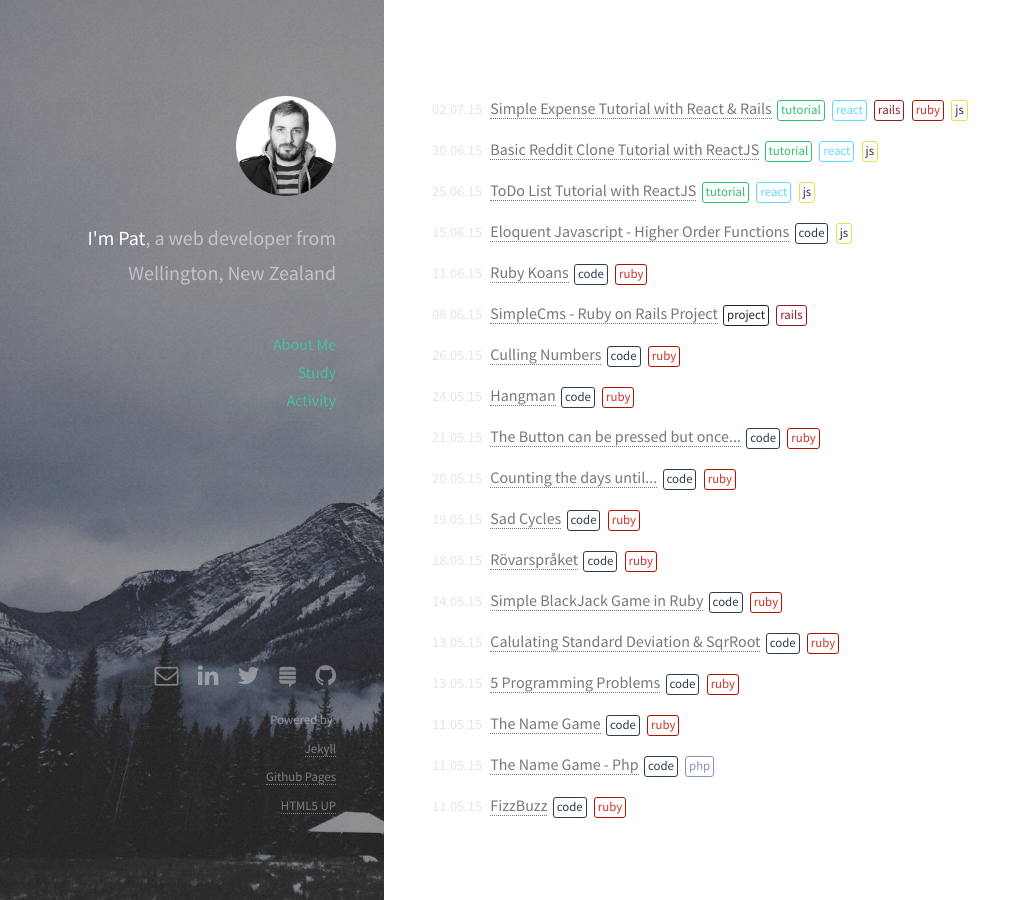
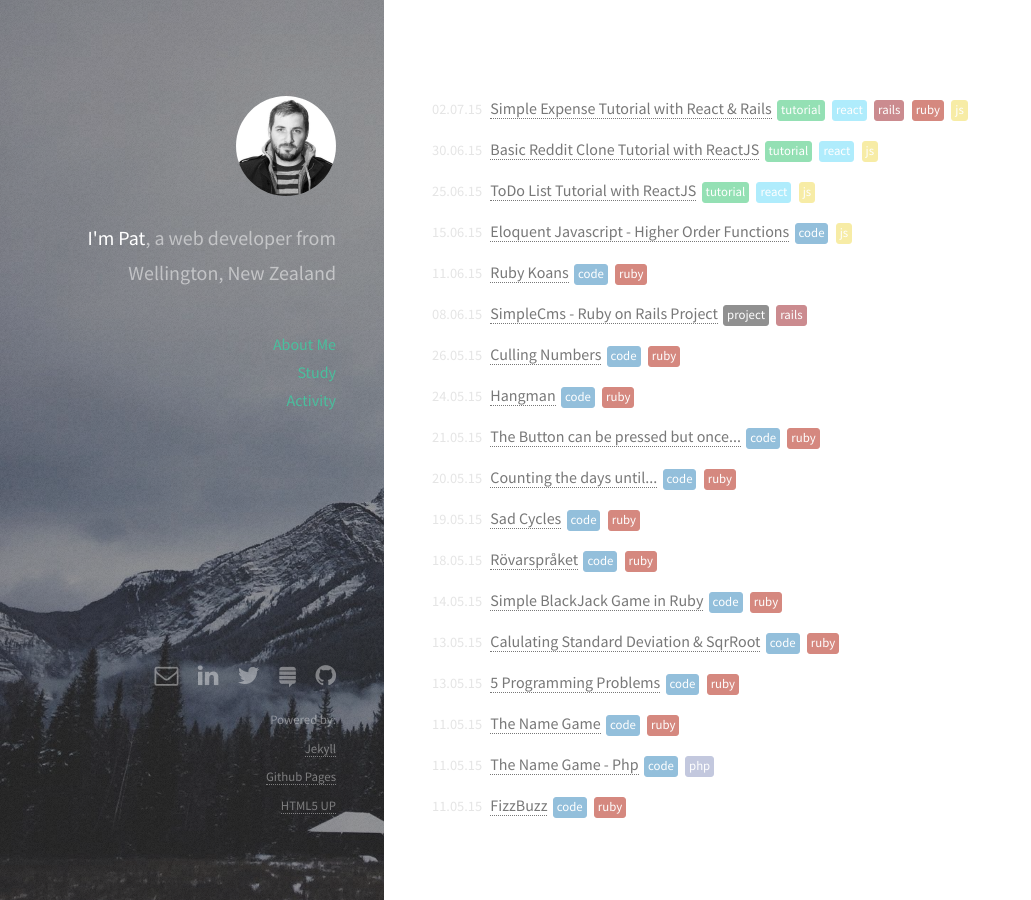
Before and after one commit to pjho/pjho.github.io, a Jekyll site: the page built from index.html, in a window 1280 px wide. Shown: the whole page, without its empty margins (0-1031 px from the left). Built offline with Jekyll 4.4.1, drawn with Linux system fonts in a browser that asks for light colours; Markdown is read by kramdown in place of the engine named in the settings.

Commit message:
modified tag styles

```diff
--- a/_sass/_custom.scss
+++ b/_sass/_custom.scss
@@ -47,66 +47,47 @@ h5 {
     color: #e5e5e5
   }
 }
-a.post-tag:hover{color:#FFF!important}
+
+a.post-tag{color:#FFF; opacity:0.5;}
+a.post-tag:hover{opacity:1; color:#fff!important;}
 
 .post-tag.post-ruby{
   border-color:#AC1401;
-  color: #CC342D;
-  &:hover{
-    background-color:#AC1401;
-  }
+  background-color:#AC1401;
 }
 
 .post-tag.post-code{
-  border-color:#2c3e50;
-  color: #2c3e50;
-  &:hover{
-    background-color:#2c3e50;
-  }
+  border-color:#2980b9;
+  background-color:#2980b9;
 }
 
 .post-tag.post-js{
   border-color:#F0DB4F;
-  color: #323330;
-  &:hover{
-    background-color:#F0DB4F;
-  }
+  background-color:#F0DB4F;
 }
 
 .post-tag.post-php{
   border-color:#8892BF;
-  color: #8892BF;
-  &:hover{
-    background-color:#8892BF;
-  }
+  background-color:#8892BF;
 }
 
 .post-tag.post-rails{
   border-color:#981A21;
-  color: #981A21;
-  &:hover{
-    background-color:#981A21;
-  }
+  background-color:#981A21;
 }
 
 .post-tag.post-project{
   border-color:#232323;
-  color: #232323;
-  &:hover{
-    background-color:#232323;}
+  background-color:#232323;
 }
 .post-tag.post-react{
   border-color:#61dafb;
-  color: #61dafb;
-  &:hover{
-    background-color:#61dafb;}
+  background-color:#61dafb;
 }
 
 .post-tag.post-tutorial{
   border-color:#2CC36B;
-  color: #2CC36B;
-  &:hover{
-    background-color:#2CC36B;}
+  background-color:#2CC36B;
 }
 
 
```
